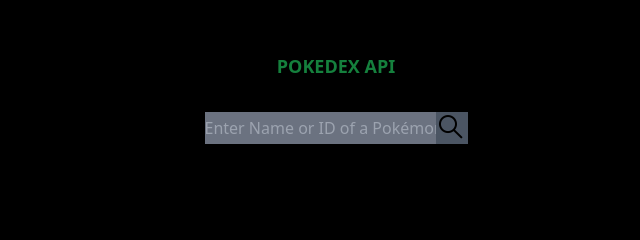
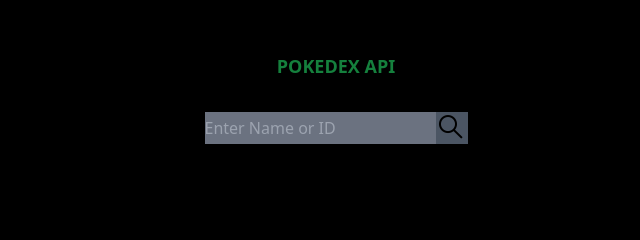
Before and after one commit to maryamawitsamson21-dot/PokedexAPI, a website built with Vite: page index.html in a window 1280 px wide. Shown: the part 302-542 px from the top of the page, 304-944 px from the left. Built offline with nearby package versions, Linux system fonts and the light colour scheme.

Commit message:
Change input placeholder in index.html
Updated input placeholder text for better clarity.

```diff
--- a/index.html
+++ b/index.html
@@ -11,7 +11,7 @@
     <body  class="flex flex-col text-green-700 ">
         <div class=" flex-grow flex flex-col items-center justify-center items-center  space-y-8 min-h-screen w-full bg-black">
             <h1 class="mt-8 text-lg font-bold ">POKEDEX API </h1>
-            <div class="flex bg-gray-600"><input id="input" class="bg-gray-500" type="text" placeholder="Enter Name or ID of a Pokémon">
+            <div class="flex bg-gray-600"><input id="input" class="bg-gray-500" type="text" placeholder="Enter Name or ID">
             <img id="btn" class="w-8" src="img.png/search_9373594.png" alt="search img">  </div>
             <div id="photo">
 
```
